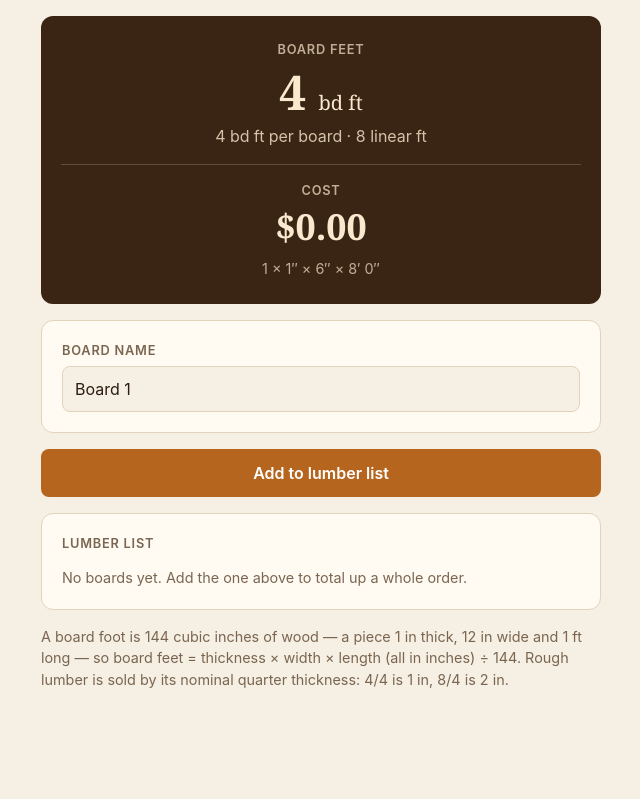
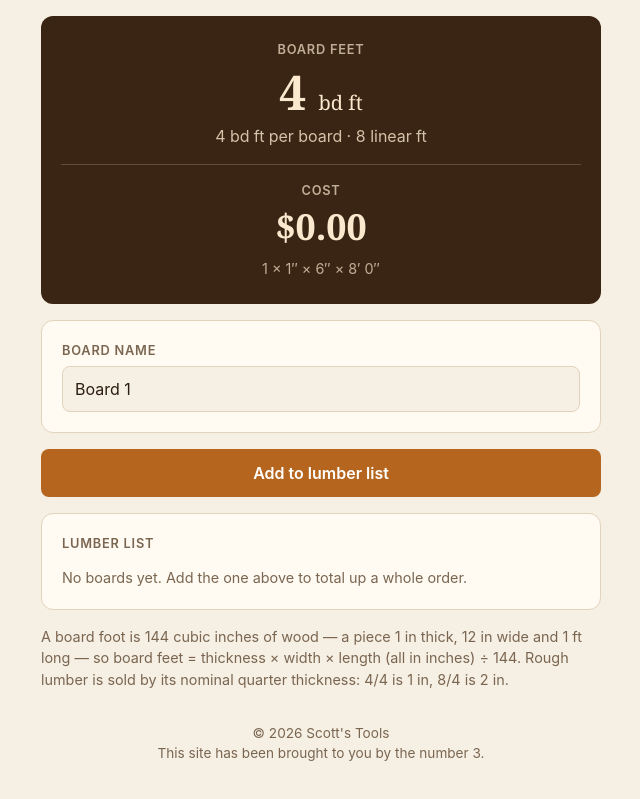
Before and after one commit to cudneys/boardfoot-calculator, a plain HTML site: page index.html in a window 1280 px wide. Shown: the part 843-1642 px from the top of the page, without its empty margins (319-959 px from the left). Before the commit the page ends 1582 px from the top, so only its background shows below. Drawn offline with Linux system fonts and the light colour scheme.

Commit message:
Added footer

```diff
--- a/index.html
+++ b/index.html
@@ -185,6 +185,8 @@
   .empty { margin: 8px 0 0; color: var(--muted); font-size: .9rem; }
   .note { margin: 0; font-size: .9rem; color: var(--muted); }
   [hidden] { display: none !important; }
+  .site-footer { margin: 32px auto 0; font-size: .85rem; color: var(--muted); text-align: center; }
+  .site-footer p { margin: 0; }
 </style>
 </head>
 <body>
@@ -313,6 +315,23 @@
   so board feet = thickness &times; width &times; length (all in inches) &divide; 144. Rough lumber is sold by its
   nominal quarter thickness: 4/4 is 1 in, 8/4 is 2 in.</p>
 </main>
+
+<footer class="site-footer">
+  <p>&copy; <span id="year">2026</span> Scott's Tools</p>
+  <p id="sponsor"></p>
+</footer>
+
+<script>
+  {
+    const LETTERS = 'ABCDEFGHIJKLMNOPQRSTUVWXYZ';
+    const MAX_NUMBER = 10;
+    const pick = n => Math.floor(Math.random() * n);
+
+    document.getElementById('year').textContent = new Date().getFullYear();
+    document.getElementById('sponsor').textContent = 'This site has been brought to you by the ' +
+      (pick(2) ? 'letter ' + LETTERS[pick(LETTERS.length)] : 'number ' + (pick(MAX_NUMBER) + 1)) + '.';
+  }
+</script>
 
 <script>
   const CUBIC_IN_PER_BF = 144;
```
